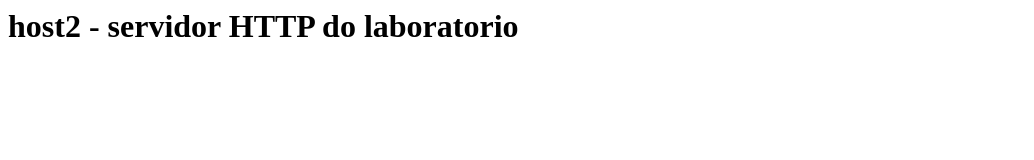
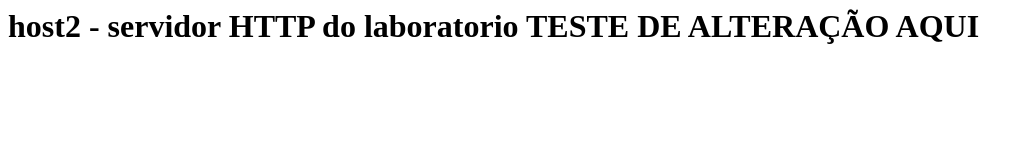
Before and after one commit to Bassani56/containerLab, a plain HTML site: page aplicacoes/site/index.html in a window 1280 px wide. Shown: the whole page, without its empty margins (0-1034 px from the left). Drawn offline with Linux system fonts and the light colour scheme.

```diff
--- a/aplicacoes/site/index.html
+++ b/aplicacoes/site/index.html
@@ -1 +1 @@
-<h1>host2 - servidor HTTP do laboratorio</h1>
+<h1>host2 - servidor HTTP do laboratorio TESTE DE ALTERAÇÃO AQUI </h1>
```
